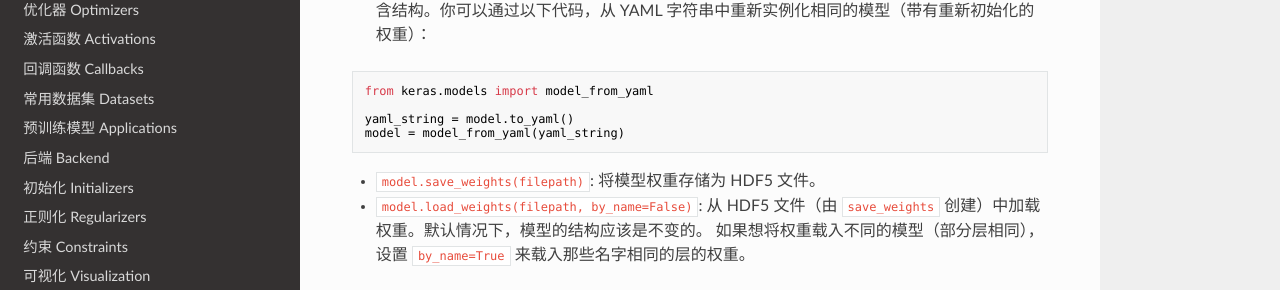
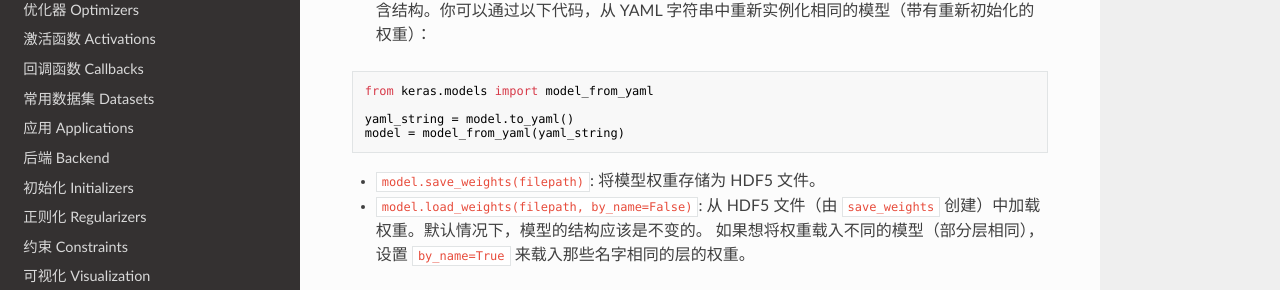
Before and after one commit to keras-team/keras-docs-zh, an MkDocs documentation site: the page built from sources/models/about-keras-models.md, in a window 1280 px wide and 1177 px high. Shown: the part 756-1046 px from the top of the window. Built offline with MkDocs 1.6.1, drawn with Linux system fonts in a browser that asks for light colours; nearby versions of some CDN libraries; old or Windows-style settings are respelled for this version of MkDocs.

Commit message:
Update mkdocs.yml

```diff
--- a/mkdocs.yml
+++ b/mkdocs.yml
@@ -45,7 +45,7 @@ pages:
 - 激活函数 Activations: activations.md
 - 回调函数 Callbacks: callbacks.md
 - 常用数据集 Datasets: datasets.md
-- 预训练模型 Applications: applications.md
+- 应用 Applications: applications.md
 - 后端 Backend: backend.md
 - 初始化 Initializers: initializers.md
 - 正则化 Regularizers: regularizers.md
```
